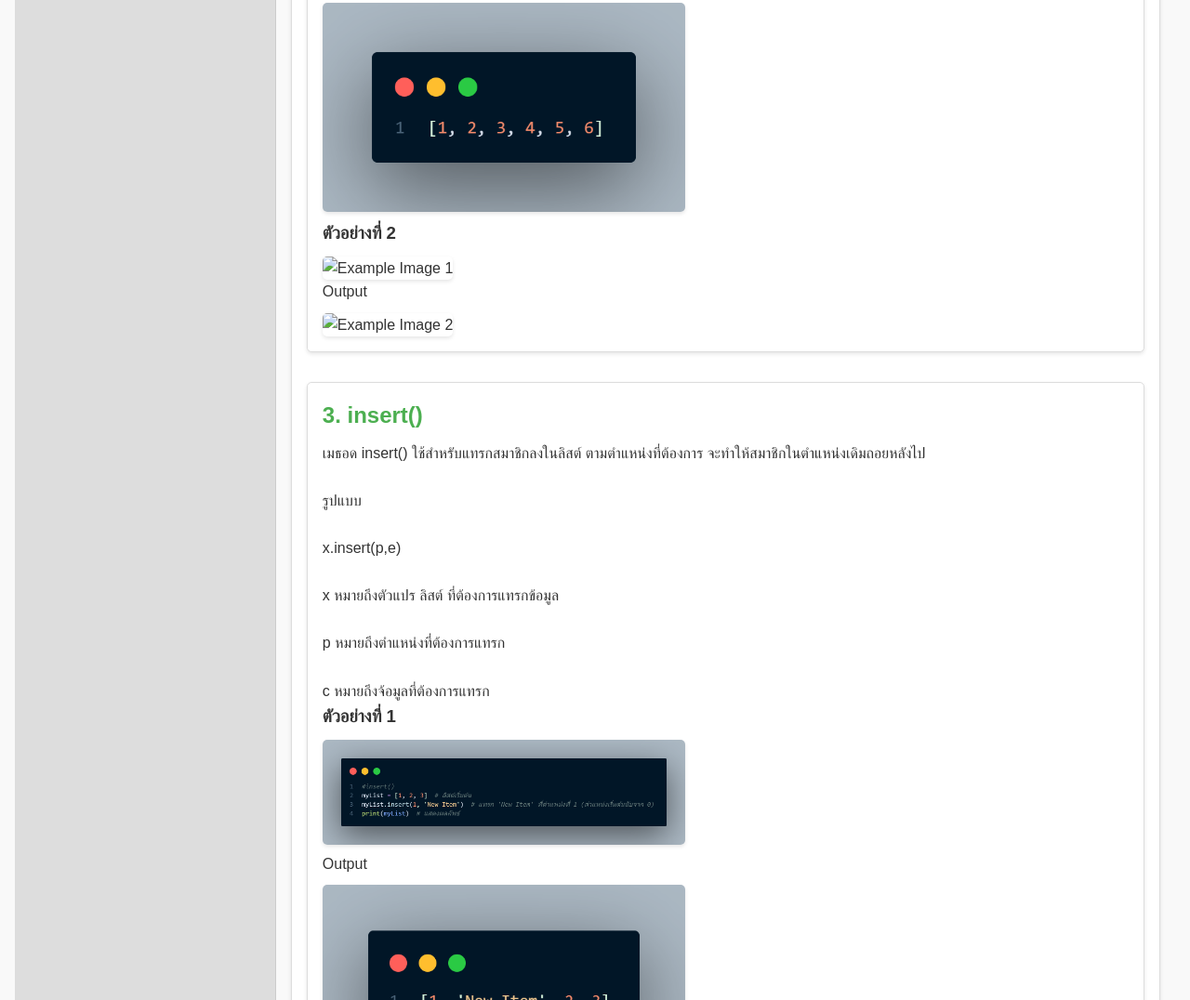
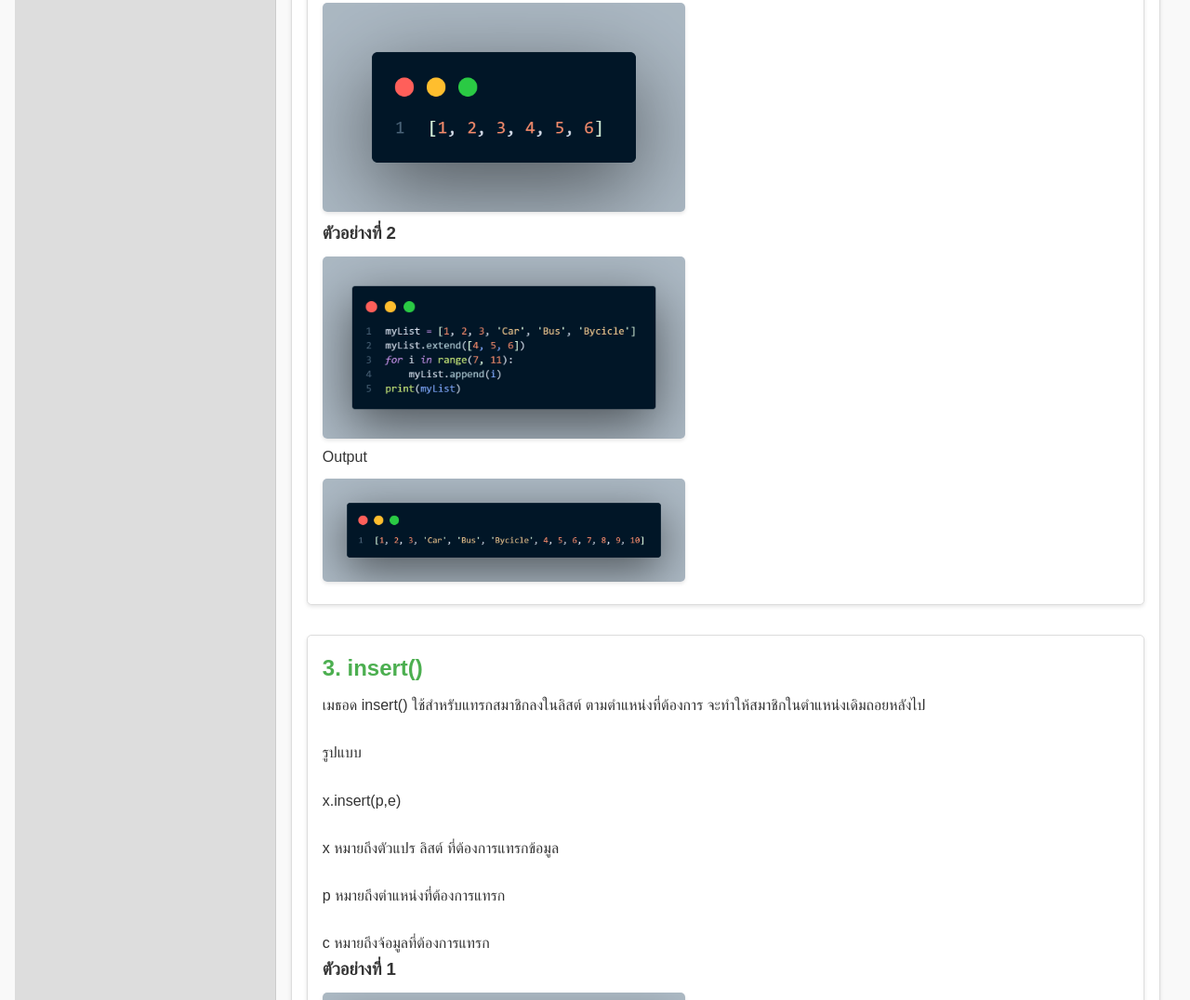
Before and after one commit to woraphongrmutp/Python-List-Tutorial, a plain HTML site: page index.html in a window 1280 px wide. Shown: the part 2650-3726 px from the top of the page at 93% size. Drawn offline with Linux system fonts and the light colour scheme.

Commit message:
Update index.html

```diff
--- a/index.html
+++ b/index.html
@@ -99,9 +99,9 @@
                     <p>Output</p>
                     <img src="images/extend/extend1.1.png" alt="Example Image 2">
                     <h3>ตัวอย่างที่ 2</h3>
-                    <img src="images/extend/exten2.png" alt="Example Image 1">
+                    <img src="images/extend/extend2.png" alt="Example Image 1">
                     <p>Output</p>
-                    <img src="images/extend/exten2.1.png" alt="Example Image 2">
+                    <img src="images/extend/extend2.1.png" alt="Example Image 2">
                 </div>
 
                 <div id="topic-3" class="item">
```
